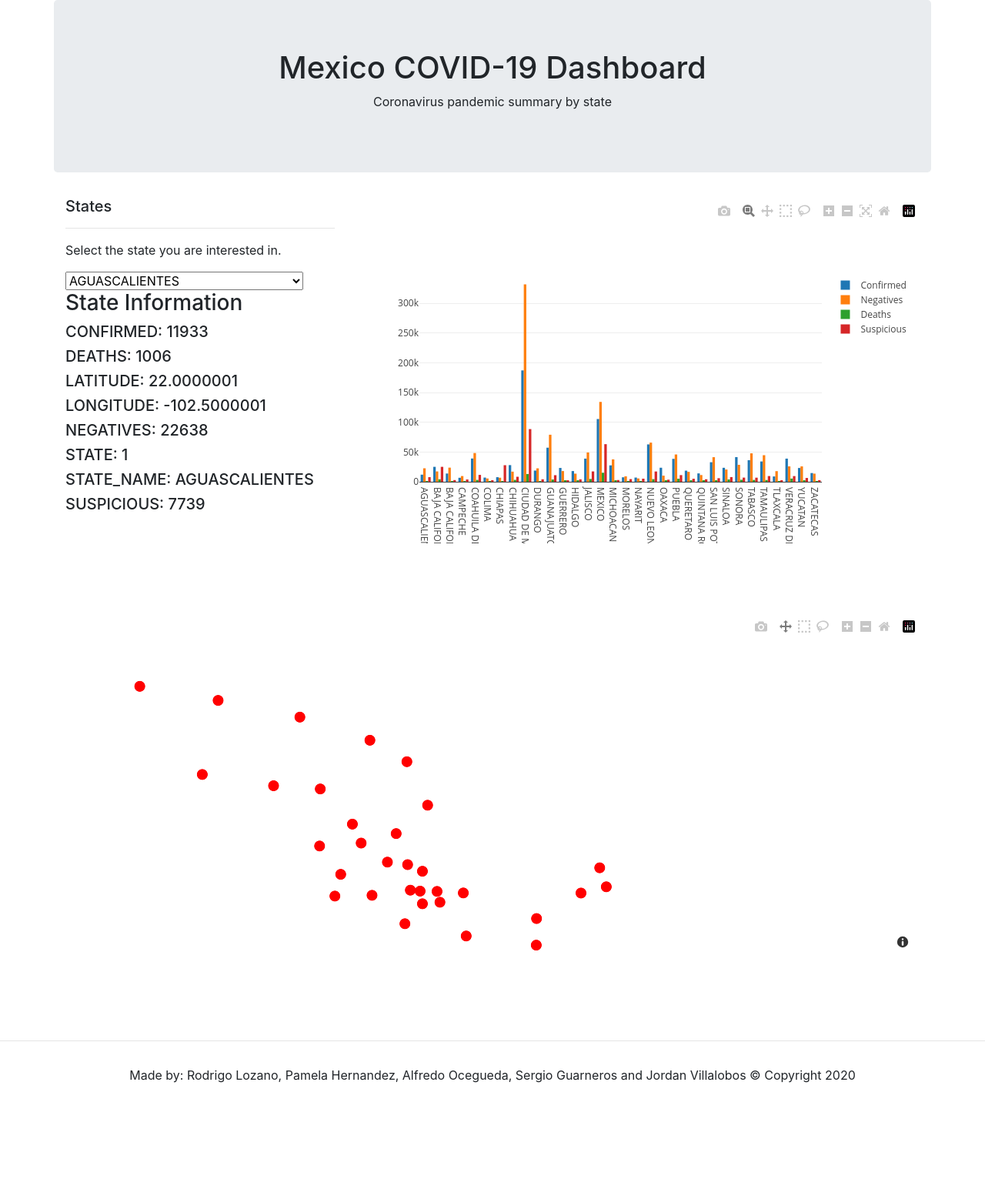
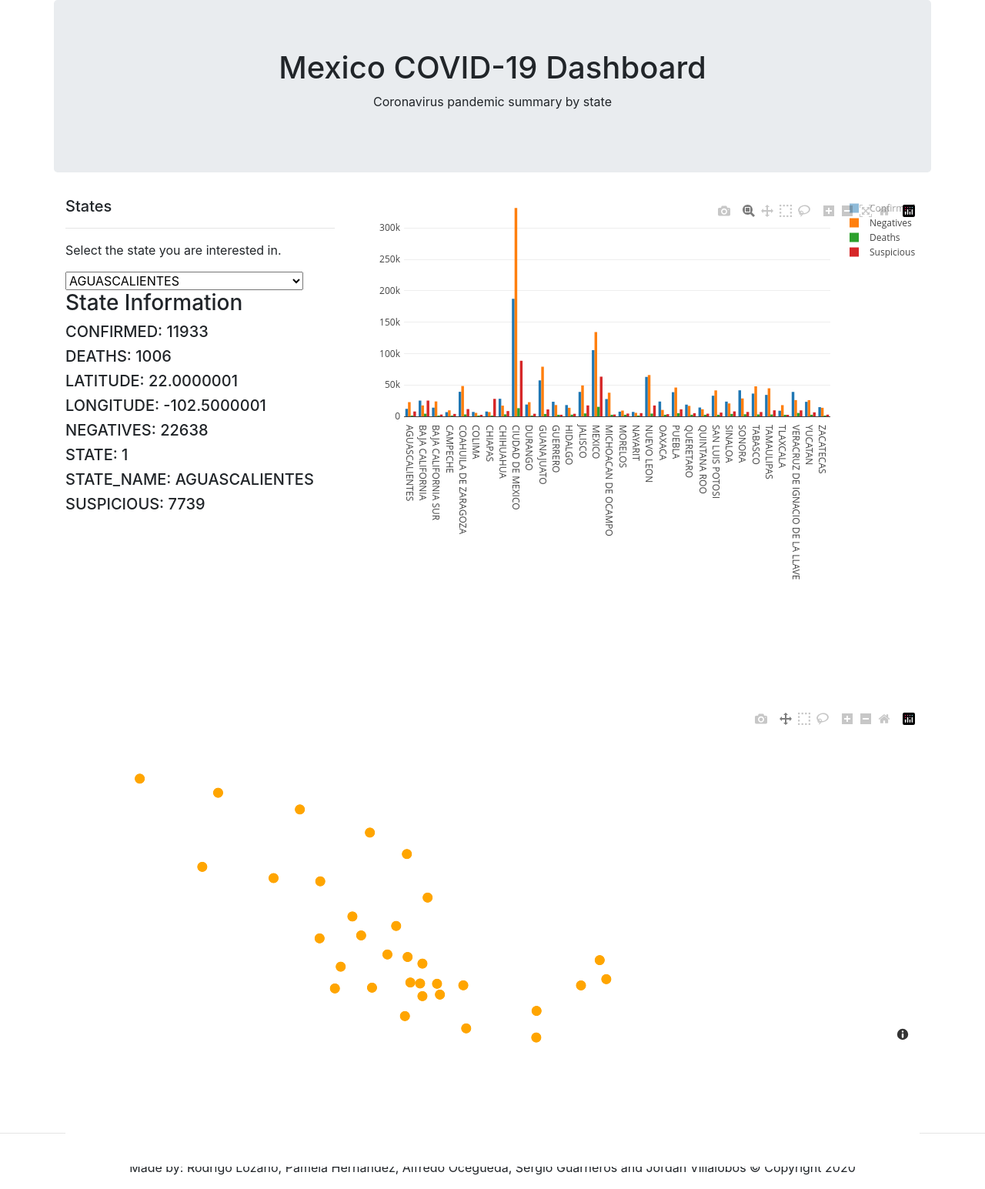
Before and after one commit to AlfredoOcegueda/covid-19-mexico-challenge, a Flask app: page /states in a window 1280 px wide. Shown: the part 56-1601 px from the top of the page at 77% size. Before the commit the page ends 1463 px from the top, so only its background shows below. Run offline with Flask 2, Linux system fonts and the light colour scheme; data comes from the database, SQL or seed files in the repository; some libraries are stand-ins or nearby versions.

Commit message:
my branch

```diff
--- a/static/css/style.css
+++ b/static/css/style.css
@@ -0,0 +1,13 @@
+#chartdiv {
+    width: 70%;
+    height: 250px;
+  }
+
+#chartdiv2 {
+    width: 70%;
+    height: 250px;
+  }
+
+.main-svg {
+  height: 600px;
+  }
--- a/static/js/app.js
+++ b/static/js/app.js
@@ -55,7 +55,13 @@ function buildCharts(){
 
     var data_trace = [trace1, trace2,trace3,trace4];
 
-    var layout_bar = {barmode: 'group'};
+    var layout_bar = {barmode: 'group', margin: {
+      l: 60,
+      r: 0,
+      b: 165,
+      t: 0,
+      pad: 4
+    }};
 
     Plotly.newPlot('gauge', data_trace, layout_bar);
 
@@ -66,7 +72,7 @@ function buildCharts(){
         text: data.map(e => e.confirmed),
         lon: data.map(e => e.longitude),
         lat: data.map(e => e.latitude),
-        marker: { color: "red", size: 15}
+        marker: { color: "orange", size: 14}
      }
     ];
     console.log(data_map);
--- a/templates/states.html
+++ b/templates/states.html
@@ -26,6 +26,11 @@
     <div id="gauge"></div>
   </div>
 </div>
+<br>
+<br>
+<br>
+<br>
+<br>
 <div class="row">
   <div class="col-md-12">
     <div id="bubble" style="vertical-align:middle;margin:90px 0px"></div>
```
